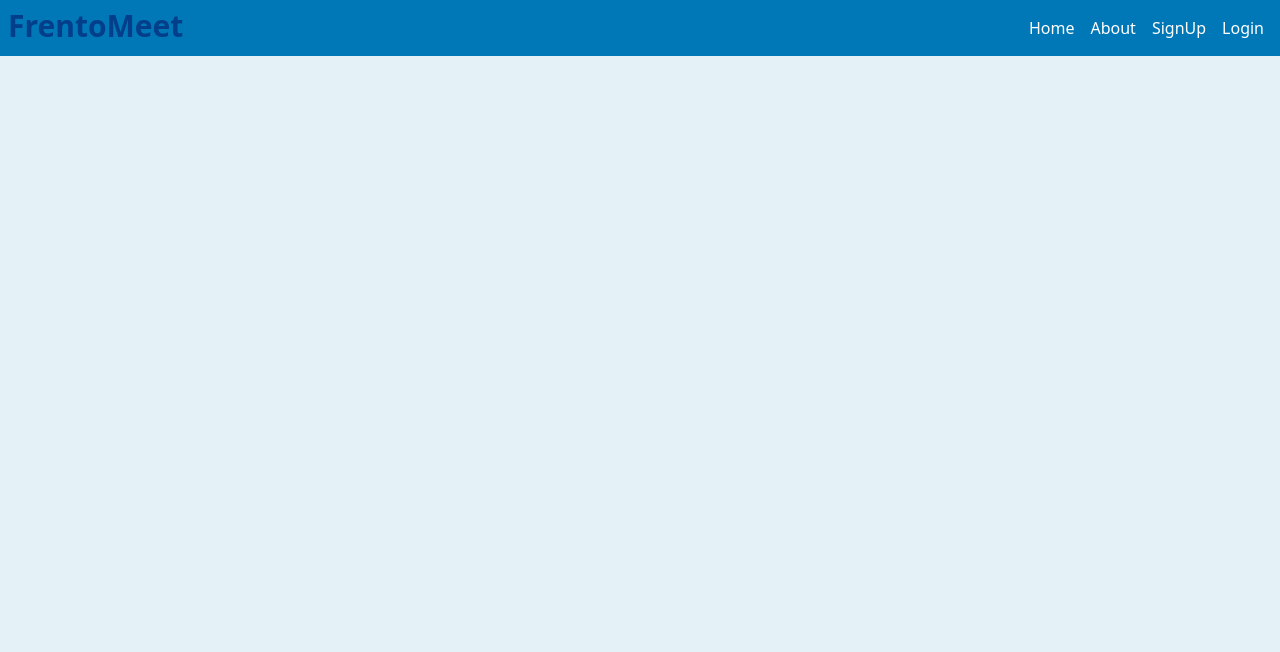
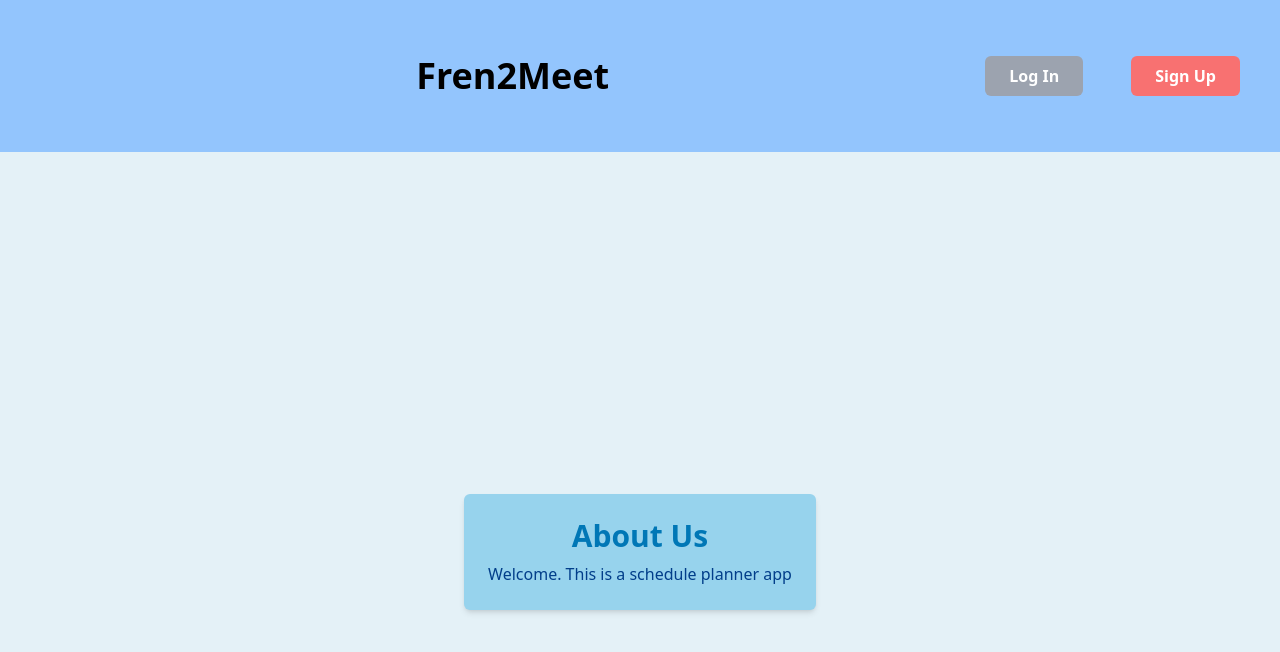
Before and after one commit to Evan-Nishi/CMPE-133-Project, a React (Create React App) app in the folder client/: page / in a window 1280 px wide. Shown: the top 652 px of the page. Built offline with nearby package versions, Linux system fonts and the light colour scheme.

Commit message:
finished login and sign up pages

```diff
--- a/client/src/App.js
+++ b/client/src/App.js
@@ -1,23 +1,20 @@
-// App.js
 import React from "react";
-import { BrowserRouter as Router, Route, Routes } from "react-router-dom";
+import { BrowserRouter as Router, Routes, Route } from "react-router-dom";
 import Navbar from "./Components/Navbar";
-import Home from "./Pages/HomePage";
-import AboutPage from "./Pages/AboutPage";
 import SignUp from "./Pages/SignUpPage";
 import Login from "./Pages/LoginPage";
+import About from "./Pages/AboutPage";
+import Home from "./Pages/HomePage";
 
 const App = () => {
   return (
     <Router>
       <div>
-        <Navbar />
         <Routes>
-          <Route path="/" element={<Home />} />
-          <Route path="/about" element={<AboutPage />} />
+          <Route path="/" element={<About />} />
           <Route path="/signup" element={<SignUp />} />
           <Route path="/login" element={<Login />} />
-          {/* Add more routes for other pages */}
+          <Route path="/home" element={<Home />} />
         </Routes>
       </div>
     </Router>
--- a/client/src/Components/Button.js
+++ b/client/src/Components/Button.js
@@ -1,18 +1,22 @@
-// Button.js
 import React from "react";
 import PropTypes from "prop-types";
+import { Link } from "react-router-dom";
 
-const Button = ({ className, children, onClick, redirect }) => {
+const Button = ({ className, children, onClick, to }) => {
   const handleClick = () => {
     if (onClick) {
       onClick();
     }
-    if (redirect) {
-      window.location.href = redirect;
-    }
   };
 
-  return (
+  return to ? (
+    <Link
+      to={to}
+      className={`rounded-md py-2 px-4 font-bold text-white ${className}`}
+    >
+      {children}
+    </Link>
+  ) : (
     <button
       className={`rounded-md py-2 px-4 font-bold text-white ${className}`}
       onClick={handleClick}
@@ -26,7 +30,7 @@ Button.propTypes = {
   className: PropTypes.string,
   children: PropTypes.node.isRequired,
   onClick: PropTypes.func,
-  redirect: PropTypes.string,
+  to: PropTypes.string,
 };
 
 export default Button;
--- a/client/src/Components/Navbar.js
+++ b/client/src/Components/Navbar.js
@@ -1,33 +1,26 @@
 // Navbar.js
 import React from "react";
 import { Link } from "react-router-dom";
+import Button from "./Button";
 
 const Navbar = () => {
   return (
-    <nav className="flex justify-between bg-medBlue p-2">
-      <h1 className="w-full text-3xl font-bold text-darkBlue"> FrentoMeet</h1>
-      <ul className="flex">
-        <li className="p-2">
-          <Link to="/" className="text-white hover:bg-lightBlue">
-            Home
-          </Link>
-        </li>
-        <li className="p-2">
-          <Link to="/about" className="text-white hover:bg-lightBlue">
-            About
-          </Link>
-        </li>
-        <li className="p-2">
-          <Link to="/signup" className="text-white hover:bg-lightBlue">
-            SignUp
-          </Link>
-        </li>
-        <li className="p-2">
-          <Link to="/login" className="text-white hover:bg-lightBlue">
-            Login
-          </Link>
-        </li>
-      </ul>
+    <nav className="bg-blue-300 px-10 py-14 flex justify-center items-center">
+      <div className="text-center font-bold text-4xl flex-grow">Fren2Meet</div>
+      <div className="ml-auto flex items-center">
+        <Button
+          to="/login"
+          className="bg-gray-400 hover:bg-gray-600 text-white font-bold py-2 px-6 rounded mr-12"
+        >
+          Log In
+        </Button>
+        <Button
+          to="/signup"
+          className="bg-red-400 hover:bg-red-600 text-white font-bold py-2 px-6 rounded"
+        >
+          Sign Up
+        </Button>
+      </div>
     </nav>
   );
 };
--- a/client/src/Pages/AboutPage.js
+++ b/client/src/Pages/AboutPage.js
@@ -1,16 +1,20 @@
 // About.js
-import React from 'react';
+import React from "react";
+import Navbar from "../Components/Navbar";
 
 const About = () => {
   return (
+    <>
+      <Navbar />
       <div className="flex items-center justify-center h-screen ">
         <div className="bg-lightBlue p-6 rounded-md shadow-md text-center">
           <h1 className="text-3xl font-bold text-medBlue mb-2">About Us</h1>
           <p className="text-darkBlue">
-          Welcome to our About page. This is a schedule planner app
+            Welcome. This is a schedule planner app
           </p>
         </div>
       </div>
+    </>
   );
 };
 
--- a/client/src/Pages/HomePage.js
+++ b/client/src/Pages/HomePage.js
@@ -1,12 +1,8 @@
 // Home.js
-import React from 'react';
+import React from "react";
 
 const Home = () => {
-  return (
-    <div>
-
-    </div>
-  );
+  return <div>This is the home page</div>;
 };
 
 export default Home;
--- a/client/src/Pages/LoginPage.js
+++ b/client/src/Pages/LoginPage.js
@@ -1,5 +1,6 @@
 import React, { useState } from "react";
 import Button from "../Components/Button";
+import Navbar from "../Components/Navbar";
 
 const Login = () => {
   const [formData, setFormData] = useState({
@@ -26,8 +27,10 @@ const Login = () => {
   };
 
   return (
+    <>
+      <Navbar />
       <div className="p-8">
-      <h2 className="mb-4 font-bold text-3xl">Login</h2>
+        <h2 className="mb-4 font-bold text-3xl">Log In</h2>
         <form onSubmit={handleSubmit}>
           <div className="mb-6">
             <label htmlFor="username" className="block font-bold text-xl">
@@ -59,14 +62,16 @@ const Login = () => {
           </div>
           <div>
             <Button
+              to="/home"
               type="submit"
               className="bg-blue-500 hover:bg-blue-600 text-white font-bold py-3 px-8 rounded"
             >
-            Login
+              Log In
             </Button>
           </div>
         </form>
       </div>
+    </>
   );
 };
 
--- a/client/src/Pages/SignUpPage.js
+++ b/client/src/Pages/SignUpPage.js
@@ -1,5 +1,6 @@
 import React, { useState } from "react";
 import Button from "../Components/Button";
+import Navbar from "../Components/Navbar";
 
 const SignUp = () => {
   const [formData, setFormData] = useState({
@@ -28,8 +29,10 @@ const SignUp = () => {
   };
 
   return (
+    <>
+      <Navbar />
       <div className="p-8">
-      <h2 className="mb-4 font-bold text-3xl">Create An Account</h2>
+        <h2 className="mb-4 font-bold text-3xl">Sign Up</h2>
         <form onSubmit={handleSubmit}>
           <div className="mb-6">
             <label htmlFor="username" className="block font-bold text-xl">
@@ -60,7 +63,10 @@ const SignUp = () => {
             />
           </div>
           <div className="mb-6">
-          <label htmlFor="confirmpassword" className="block font-bold text-xl">
+            <label
+              htmlFor="confirmpassword"
+              className="block font-bold text-xl"
+            >
               Confirm Password
             </label>
             <input
@@ -75,6 +81,7 @@ const SignUp = () => {
           </div>
           <div>
             <Button
+              to="/"
               type="submit"
               className="bg-blue-500 hover:bg-blue-600 text-white font-bold py-3 px-8 rounded"
             >
@@ -83,6 +90,7 @@ const SignUp = () => {
           </div>
         </form>
       </div>
+    </>
   );
 };
 
```
Lines whose indentation alone changed are shown as unchanged.
